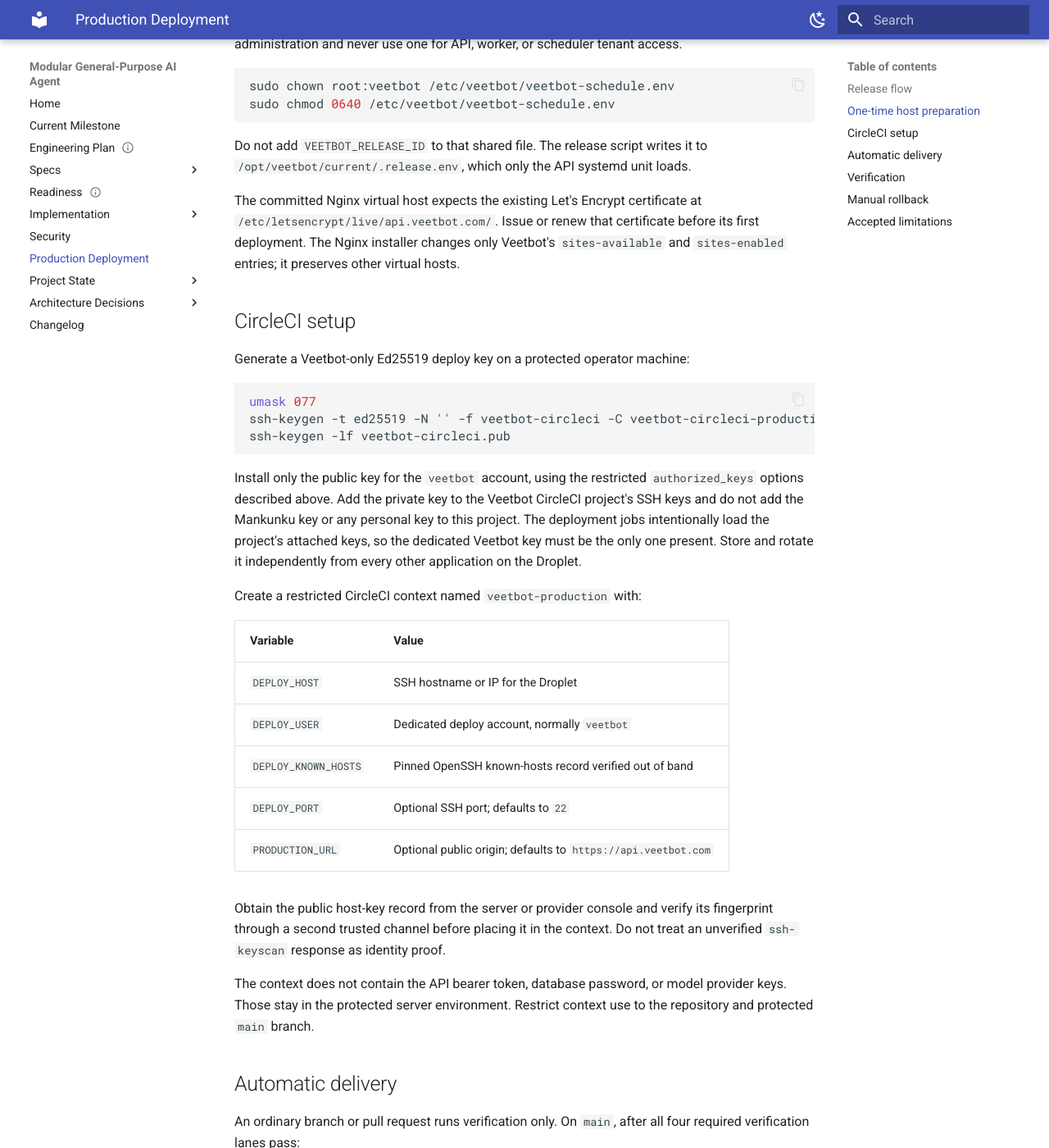
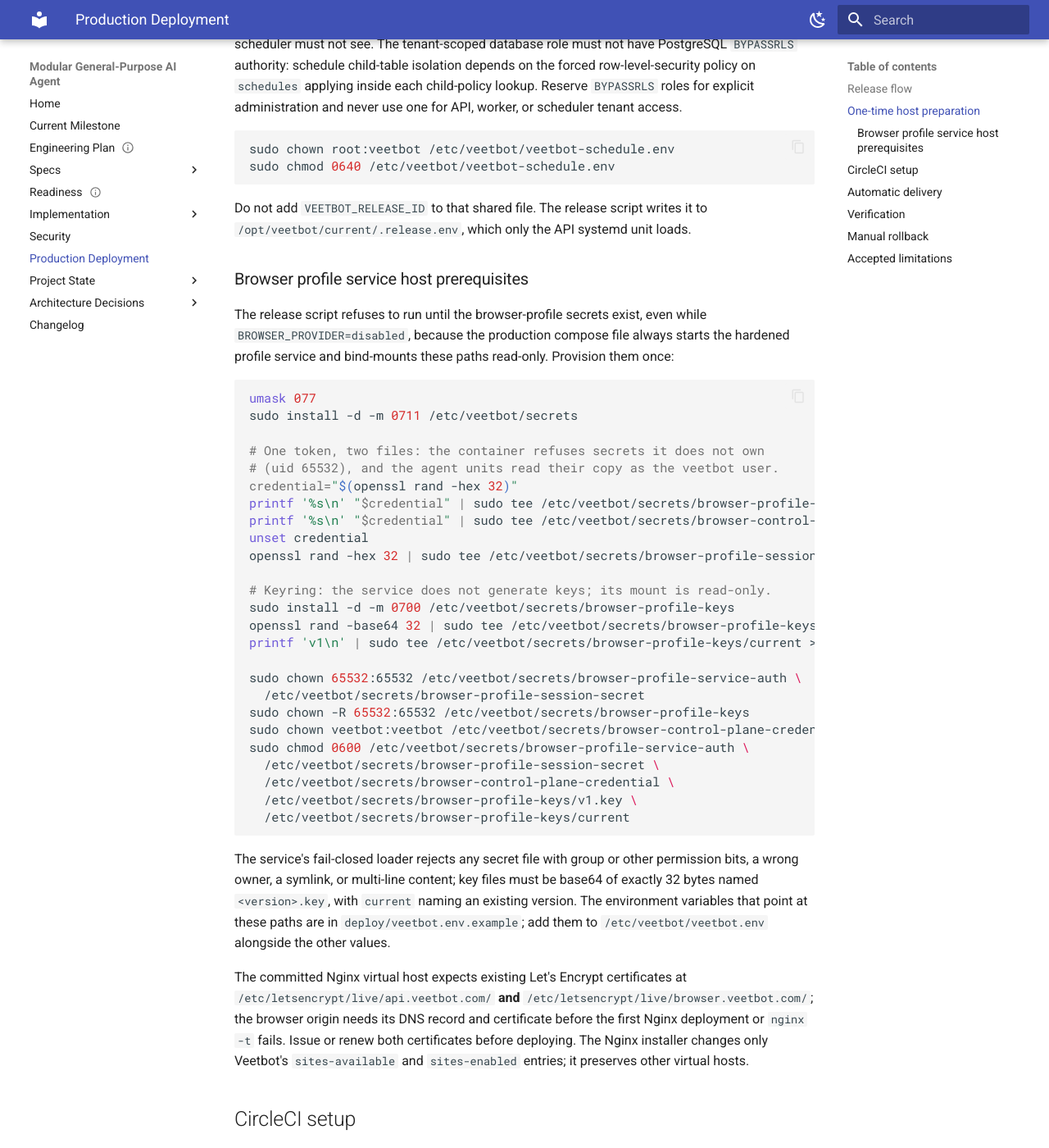
Before and after one commit to avitus/veetbot, an MkDocs documentation site: the page built from docs/deployment.md, in a window 1280 px wide and 1400 px high, scrolled down 3348 px. Shown: the whole window at 82% size. Built offline with MkDocs 1.6.1 and Material for MkDocs 9.7.7, drawn with Linux system fonts in a browser that asks for light colours; some of the changed text lies outside the part shown.

Commit message:
Harden the deployment provisioning contract
- Split the browser control-plane credential to its own example path;
  the container refuses secrets it does not own (uid 65532) while the
  agent units read the credential as the veetbot user, so the two
  variables can never share one 0600 file. A static test rejects the
  shared-path configuration.
- Document the browser-profile host prerequisites in the deployment
  guide: secrets, the read-only keyring, ownership and mode contracts,
  and the browser-origin TLS certificate.
- Add deploy/sudoers/veetbot-deploy, the committed non-interactive
  sudo contract for the CI deploy account, reconciled against both
  deploy scripts' sudo commands by a static test so grant drift fails
  CI rather than the production release.

All three defects surfaced during the first production deploy of the
browser tranche (release daa0b4d).

Reading-Lane: A
Co-Authored-By: Claude Fable 5 <noreply@anthropic.com>

````diff
--- a/docs/deployment.md
+++ b/docs/deployment.md
@@ -99,11 +99,15 @@ sudo chmod 0700 /var/lib/veetbot/artifacts
 
 The deploy key must log in as this account, so the account needs an executable
 shell. Restrict that key in `authorized_keys` to the CircleCI source and disable
-port, agent, and X11 forwarding. Give the account a reviewed, non-interactive
-sudo policy for the exact install, systemd, Nginx validation, backup, symlink,
-and reload commands used by `deploy/app/release.sh` and
-`deploy/nginx/deploy.sh`. That authority is effectively host administration;
-do not reuse the key for application clients or interactive users.
+port, agent, and X11 forwarding. Install the committed sudo contract
+`deploy/sudoers/veetbot-deploy` as `/etc/sudoers.d/veetbot-deploy` with mode
+0440, replacing its placeholder user `deploy` with this account, and validate
+with `visudo -c -f /etc/sudoers.d/veetbot-deploy`. The contract is the exact
+union of the sudo commands `deploy/app/release.sh` and `deploy/nginx/deploy.sh`
+invoke, and a repository test reconciles the scripts against it, so a script
+gaining a sudo command without a rule fails CI rather than the production
+release. That authority is effectively host administration; do not reuse the
+key for application clients or interactive users.
 
 Install stable `runsc` if it is not already registered. Preserve the existing
 Docker configuration before the required daemon restart and verify all previous
@@ -171,10 +175,55 @@ sudo chmod 0640 /etc/veetbot/veetbot-schedule.env
 Do not add `VEETBOT_RELEASE_ID` to that shared file. The release script writes
 it to `/opt/veetbot/current/.release.env`, which only the API systemd unit loads.
 
-The committed Nginx virtual host expects the existing Let's Encrypt certificate
-at `/etc/letsencrypt/live/api.veetbot.com/`. Issue or renew that certificate
-before its first deployment. The Nginx installer changes only Veetbot's
-`sites-available` and `sites-enabled` entries; it preserves other virtual hosts.
+### Browser profile service host prerequisites
+
+The release script refuses to run until the browser-profile secrets exist,
+even while `BROWSER_PROVIDER=disabled`, because the production compose file
+always starts the hardened profile service and bind-mounts these paths
+read-only. Provision them once:
+
+```bash
+umask 077
+sudo install -d -m 0711 /etc/veetbot/secrets
+
+# One token, two files: the container refuses secrets it does not own
+# (uid 65532), and the agent units read their copy as the veetbot user.
+credential="$(openssl rand -hex 32)"
+printf '%s\n' "$credential" | sudo tee /etc/veetbot/secrets/browser-profile-service-auth >/dev/null
+printf '%s\n' "$credential" | sudo tee /etc/veetbot/secrets/browser-control-plane-credential >/dev/null
+unset credential
+openssl rand -hex 32 | sudo tee /etc/veetbot/secrets/browser-profile-session-secret >/dev/null
+
+# Keyring: the service does not generate keys; its mount is read-only.
+sudo install -d -m 0700 /etc/veetbot/secrets/browser-profile-keys
+openssl rand -base64 32 | sudo tee /etc/veetbot/secrets/browser-profile-keys/v1.key >/dev/null
+printf 'v1\n' | sudo tee /etc/veetbot/secrets/browser-profile-keys/current >/dev/null
+
+sudo chown 65532:65532 /etc/veetbot/secrets/browser-profile-service-auth \
+  /etc/veetbot/secrets/browser-profile-session-secret
+sudo chown -R 65532:65532 /etc/veetbot/secrets/browser-profile-keys
+sudo chown veetbot:veetbot /etc/veetbot/secrets/browser-control-plane-credential
+sudo chmod 0600 /etc/veetbot/secrets/browser-profile-service-auth \
+  /etc/veetbot/secrets/browser-profile-session-secret \
+  /etc/veetbot/secrets/browser-control-plane-credential \
+  /etc/veetbot/secrets/browser-profile-keys/v1.key \
+  /etc/veetbot/secrets/browser-profile-keys/current
+```
+
+The service's fail-closed loader rejects any secret file with group or other
+permission bits, a wrong owner, a symlink, or multi-line content; key files
+must be base64 of exactly 32 bytes named `<version>.key`, with `current`
+naming an existing version. The environment variables that point at these
+paths are in `deploy/veetbot.env.example`; add them to
+`/etc/veetbot/veetbot.env` alongside the other values.
+
+The committed Nginx virtual host expects existing Let's Encrypt certificates
+at `/etc/letsencrypt/live/api.veetbot.com/` **and**
+`/etc/letsencrypt/live/browser.veetbot.com/`; the browser origin needs its DNS
+record and certificate before the first Nginx deployment or `nginx -t` fails.
+Issue or renew both certificates before deploying. The Nginx installer changes
+only Veetbot's `sites-available` and `sites-enabled` entries; it preserves
+other virtual hosts.
 
 ## CircleCI setup
 
````
Also changed, not shown: docs/changelog.md (+16 -0 lines), 3 other files.
